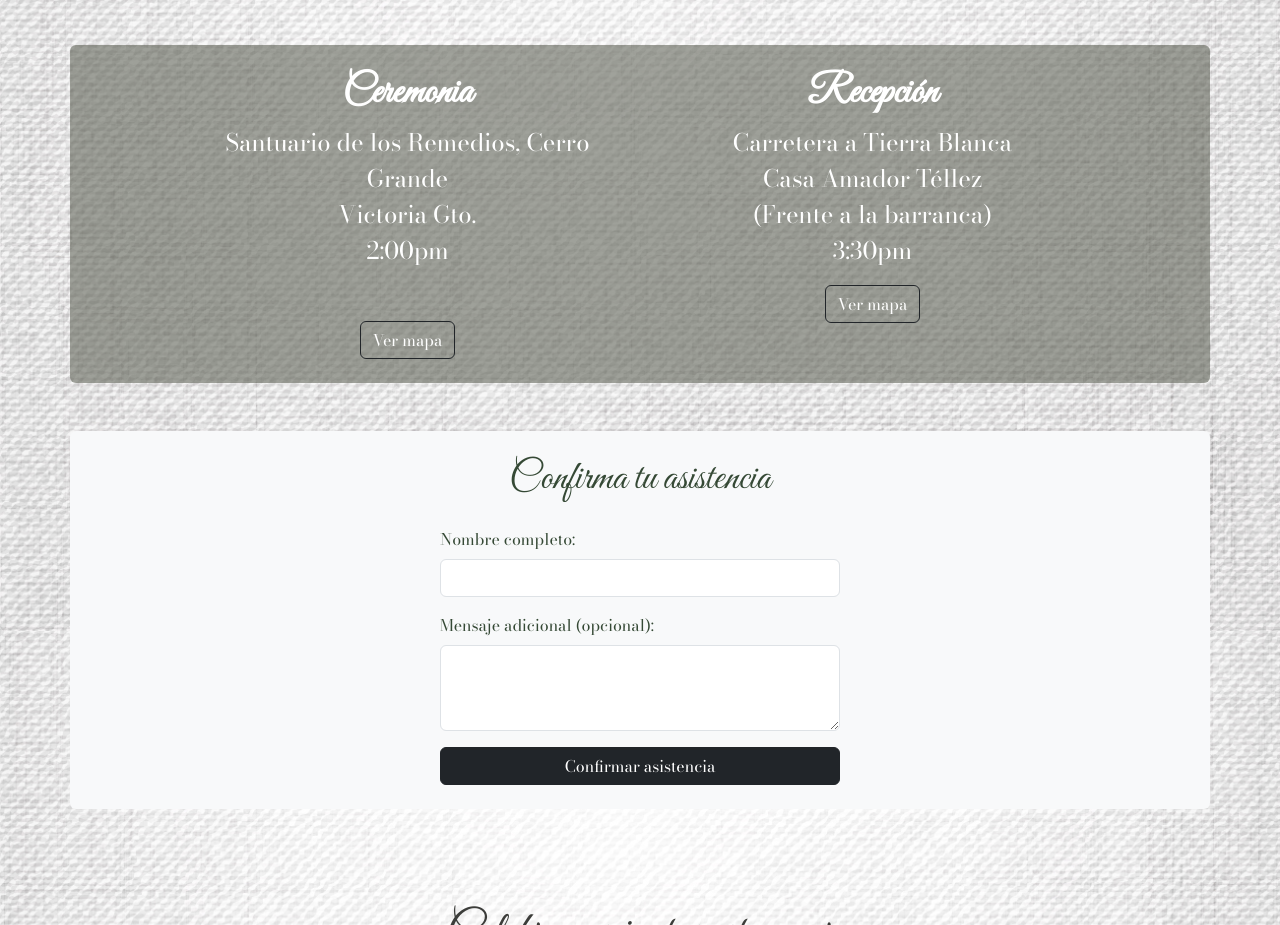
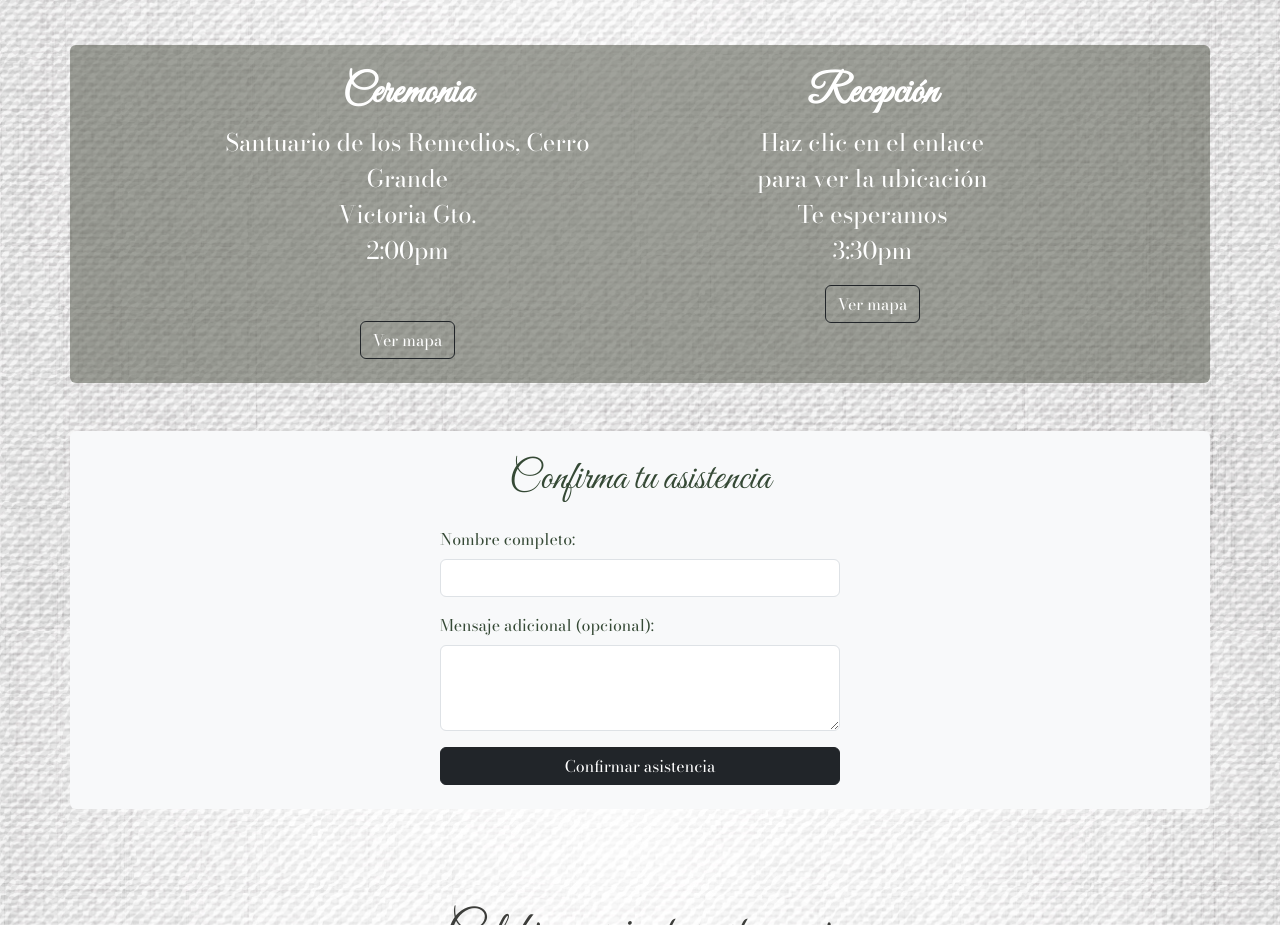
Before and after one commit to Drakho764/araceliyjuliocesar, a plain HTML site: page index.html in a window 1280 px wide. Shown: the part 1929-2854 px from the top of the page. Drawn offline with nearby package versions, Linux system fonts and the light colour scheme.

Commit message:
Update index.html

```diff
--- a/index.html
+++ b/index.html
@@ -310,9 +310,8 @@
 
       <div class="col-md-5 mb-4 mb-md-0">
         <h3 class="great-vibes fs-1" style="font-weight: bold; color: #ffffff;">Recepción</h3>
-        <p style="color: #ffffff;" class="fs-4">Carretera a Tierra Blanca<br>Casa Amador Téllez<br>(Frente a la
-          barranca)<br>3:30pm</p>
-        <a href="https://maps.app.goo.gl/Hh8T5mjdqw3GeQDo6" target="_blank" class="btn btn-outline-dark"
+        <p style="color: #ffffff;" class="fs-4">Haz clic en el enlace<br>para ver la ubicación<br>Te esperamos<br>3:30pm</p>
+        <a href="https://maps.app.goo.gl/Kkegh1iqCGapHFeG6" target="_blank" class="btn btn-outline-dark"
           style="color: #ffffff;">Ver mapa</a>
       </div>
 
```
